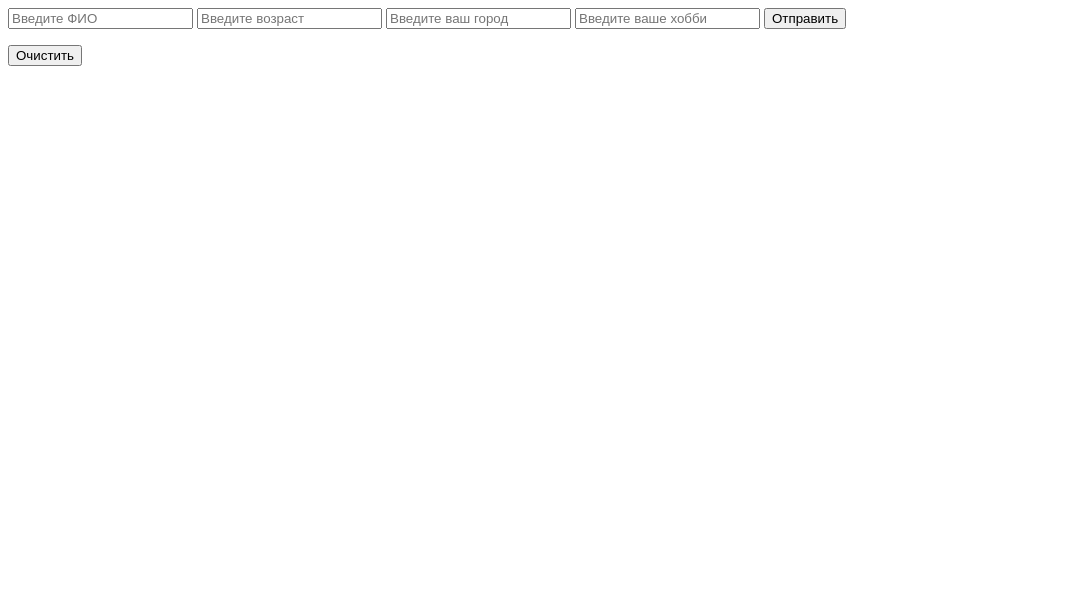
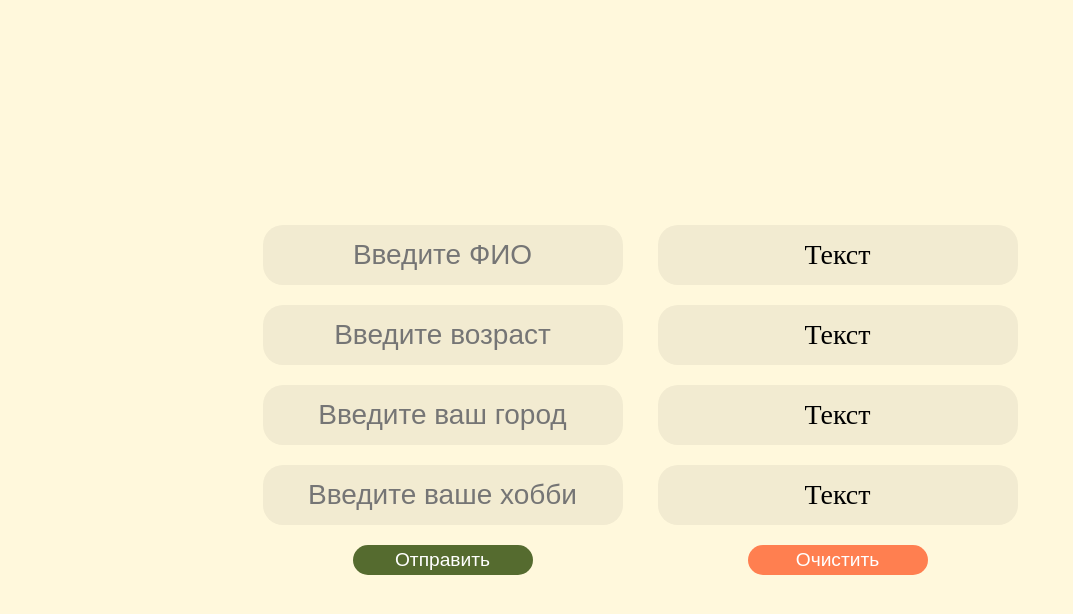
Before and after one commit to Hig-lime-simp/isrpo_lab_23, a plain HTML site: page homework/homework.html in a window 1280 px wide. Shown: the whole page, without its empty margins (0-1073 px from the left). Drawn offline with Linux system fonts and the light colour scheme.

Commit message:
Added CSS for profile layout

```diff
--- a/homework/homewokr.css
+++ b/homework/homewokr.css
@@ -0,0 +1,74 @@
+*{
+    margin: 0%;
+    padding: 0%;
+}
+body{
+    display: flex;
+    align-items: center;
+    justify-content: center;
+    height: 100vh;
+    background-color: cornsilk;
+    gap: 35px;
+}
+
+.inputForm{
+    display: flex;
+    flex-direction: column;
+    gap: 20px;
+    align-items: center;
+}
+
+.outForm{
+    display: flex;
+    flex-direction: column;
+    gap: 20px;
+    align-items: center;
+}
+
+.input{
+    height: 60px;
+    width: 360px;
+    text-align: center;
+    font-size: 28px;
+    border-radius: 20px;
+    background-color: rgb(242, 235, 209);
+    border: 0;
+}
+
+.output{
+    display: flex;
+    height: 60px;
+    width: 360px;
+    justify-content: center;
+    align-items: center;
+    font-size: 28px;
+    border-radius: 20px;
+    background-color: rgb(242, 235, 209);
+}
+
+.submitBtn{
+    width: 180px;
+    height: 30px;
+    border: 0;
+    background: none;
+    background-color: darkolivegreen;
+    border-radius: 20px;
+    color: white;
+    font-family: Arial, Helvetica, sans-serif;
+    font-size: larger;
+}
+
+.clearBtn{
+    display: flex;
+    justify-content: center;
+    align-items: center;
+    width: 180px;
+    height: 30px;
+    border: 0;
+    background: none;
+    background-color: coral;
+    border-radius: 20px;
+    color: white;
+    font-family: Arial, Helvetica, sans-serif;
+    font-size: larger;
+}
--- a/homework/homework.html
+++ b/homework/homework.html
@@ -4,23 +4,25 @@
     <meta charset="UTF-8">
     <meta name="viewport" content="width=device-width, initial-scale=1.0">
     <title>Homework</title>
+    <link rel="stylesheet" href="/homework/homewokr.css">
 </head>
 <body>
-    <form action="">
+    <form>
         <div class="inputForm">
-            <input type="text" id="InputName" placeholder="Введите ФИО">
-            <input type="text" id="InputAge" placeholder="Введите возраст">
-            <input type="text" id="InputCity" placeholder="Введите ваш город">
-            <input type="text" id="InputHobby" placeholder="Введите ваше хобби">
-            <input type="submit" value="Отправить">
+            <input type="text" id="InputName" placeholder="Введите ФИО" class="input">
+            <input type="text" id="InputAge" placeholder="Введите возраст" class="input">
+            <input type="text" id="InputCity" placeholder="Введите ваш город" class="input">
+            <input type="text" id="InputHobby" placeholder="Введите ваше хобби" class="input">
+            <input type="submit" value="Отправить" class="submitBtn">
         </div>
     </form>
     <div class="outForm">
-        <p id="OutName"></p>
-        <p id="OutAge"></p>
-        <p id="OutCity"></p>
-        <p id="OutHobby"></p>
-        <button id="clear">Очистить</button>
+        <p id="OutName" class="output">Текст</p>
+        <p id="OutAge" class="output">Текст</p>
+        <p id="OutCity" class="output">Текст</p>
+        <p id="OutHobby" class="output">Текст</p>
+        <button id="clear" class="clearBtn">Очистить</button>
     </div>
+    <script src="/homework/homework.js"></script>
 </body>
 </html>
```
